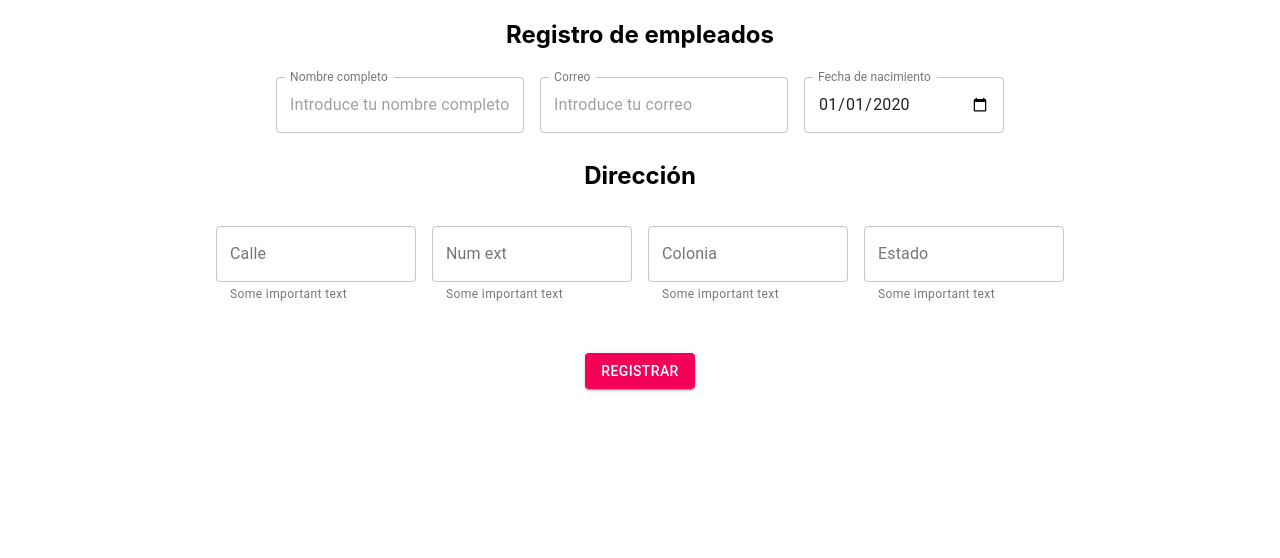
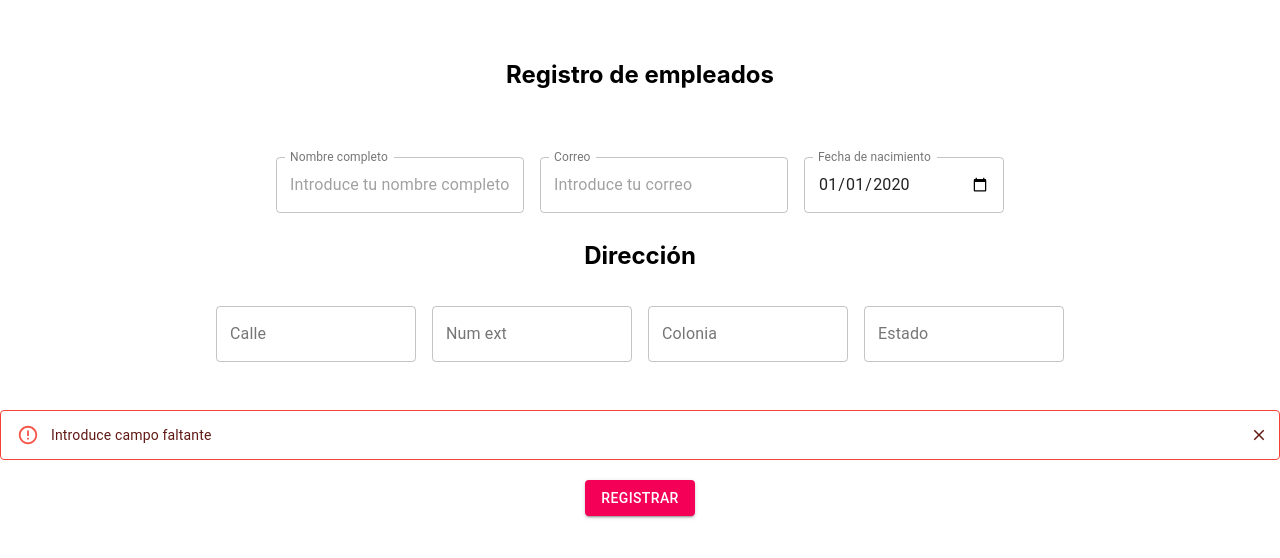
Before and after one commit to Bere333/Prueba_NullData, a React (Create React App) app: page / in a window 1280 px wide. Shown: the top 558 px of the page. Built offline with nearby package versions, Linux system fonts and the light colour scheme.

Commit message:
se agregoalerta faltante

```diff
--- a/package.json
+++ b/package.json
@@ -4,6 +4,7 @@
   "private": true,
   "dependencies": {
     "@material-ui/core": "^4.8.3",
+    "@material-ui/lab": "^4.0.0-alpha.39",
     "@testing-library/jest-dom": "^4.2.4",
     "@testing-library/react": "^9.4.0",
     "@testing-library/user-event": "^7.2.1",
--- a/src/Components/CreateData.jsx
+++ b/src/Components/CreateData.jsx
@@ -1,4 +1,3 @@
-//import React from 'react';
 
 export function createData(name, email, birthday, direction) {
     return { name, email, birthday, direction};
--- a/src/Components/TextField.jsx
+++ b/src/Components/TextField.jsx
@@ -6,13 +6,19 @@ import Button from '@material-ui/core/Button';
 import Icon from '@material-ui/core/Icon';
 import { Link } from 'react-router-dom';
 import {createData, rows} from '../Components/CreateData';
+import Alert from '@material-ui/lab/Alert';
+import Collapse from '@material-ui/core/Collapse';
+import CloseIcon from '@material-ui/icons/Close';
+import IconButton from '@material-ui/core/IconButton';
 
 
 export default function LayoutTextFields() {
   const classes = useStyles();
   const [name, setName] = useState(' ');
   const [email, setEmail] = useState(' ');
-  const [birthday, setBirthday] = useState(' ')
+  const [birthday, setBirthday] = useState(' ');
+  const [open, setOpen] = React.useState(true);
+
 
   return (
     <form
@@ -36,7 +42,8 @@ export default function LayoutTextFields() {
           }}
           variant="outlined"
           onChange = {(e)=>{
-             setName(e.target.value)
+              setName(e.target.value)
+
             }}
         />
          <TextField
@@ -50,7 +57,7 @@ export default function LayoutTextFields() {
           }}
           variant="outlined"
           onChange = {(e)=>{
-            setEmail(e.target.value)
+              setEmail(e.target.value)
            }}
         />
         <TextField
@@ -64,7 +71,12 @@ export default function LayoutTextFields() {
             shrink: true,}}
             variant="outlined"
             onChange = {(e)=>{
-                setBirthday(e.target.value)
+              if(e.target.value===null){
+                setOpen(open)
+              }else{
+                  setBirthday(e.target.value)
+                  setOpen(false)
+                }
             }}
         />
         <br></br>
@@ -74,7 +86,6 @@ export default function LayoutTextFields() {
                      label="Calle"
                      id="outlined-margin-normal"
                      className={classes.textField}
-                     helperText="Some important text"
                      margin="normal"
                      variant="outlined"
                 />
@@ -82,7 +93,6 @@ export default function LayoutTextFields() {
                     label="Num ext"
                     id="outlined-margin-normal"
                     className={classes.textField}
-                    helperText="Some important text"
                     margin="normal"
                     variant="outlined"
                 />
@@ -90,7 +100,6 @@ export default function LayoutTextFields() {
                     label="Colonia"
                     id="outlined-margin-normal"
                     className={classes.textField}
-                    helperText="Some important text"
                     margin="normal"
                     variant="outlined"
                 />
@@ -98,7 +107,6 @@ export default function LayoutTextFields() {
                     label="Estado"
                     id="outlined-margin-normal"
                     className={classes.textField}
-                    helperText="Some important text"
                     margin="normal"
                     variant="outlined"
                 />
@@ -108,7 +116,29 @@ export default function LayoutTextFields() {
       <br></br>
       <br></br>
       <div>
+            <Collapse in={open}>
+              <Alert
+                action={
+                  <IconButton
+                    aria-label="close"
+                    color="inherit"
+                    size="small"
+                    onClick={() => {
+                      setOpen(false);
+                    }}
+                    >
+                    <CloseIcon fontSize="inherit" />
+                  </IconButton>
+                }
+                variant="outlined"
+                severity="error"
+              >
+                Introduce campo faltante
+              </Alert>
+            </Collapse>
+            <br></br>
             <Link to="/registros">
+
                 <Button
                     variant="contained"
                     color="secondary"
@@ -119,7 +149,14 @@ export default function LayoutTextFields() {
                         localStorage.setItem("emaildeusuario", JSON.stringify(email));
                         localStorage.setItem("nacimientodeusuario", JSON.stringify(birthday));
                         rows.push(createData(localStorage.getItem("nombredeusuario"), localStorage.getItem("emaildeusuario") , localStorage.getItem("nacimientodeusuario")))
+                        if(localStorage.getItem("nombredeusuario") !== " " &&  localStorage.getItem("emaildeusuario") !== " " && localStorage.getItem("nacimientodeusuario") !== " "){
+                          setOpen(false)
+                        }else{
+                          setOpen(true)
+                        }
+
                     }}
+
                 >
                 Registrar
                 </Button>
--- a/src/Views/Register/Register.jsx
+++ b/src/Views/Register/Register.jsx
@@ -12,8 +12,10 @@ function Register (){
                     justifyContent:"center",
                     flexDirection:"column"
                 }}>
+                <br></br><br></br>
                 <h1 style={{textAlign:"center"}}>Registro de empleados</h1>
-                <TextField></TextField>
+                <br/><br/>
+                <TextField/>
 
             </section>
         )
```
Also changed, not shown: 1 other file (tests, documents, lock files or other folders).
